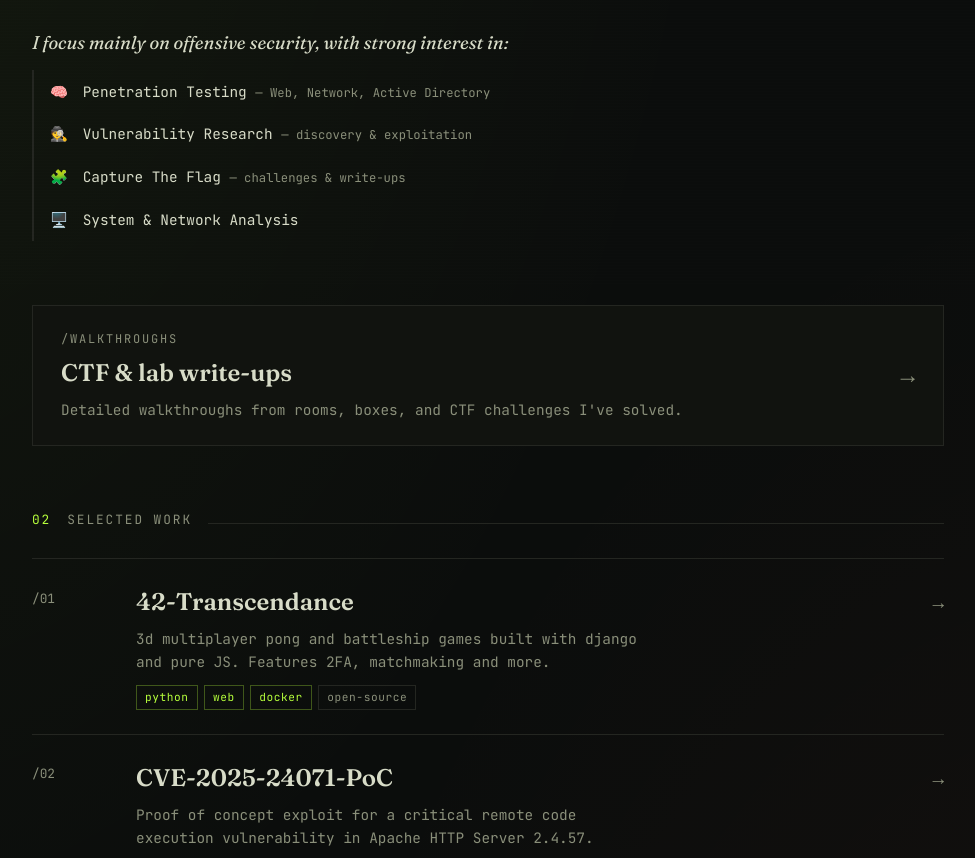
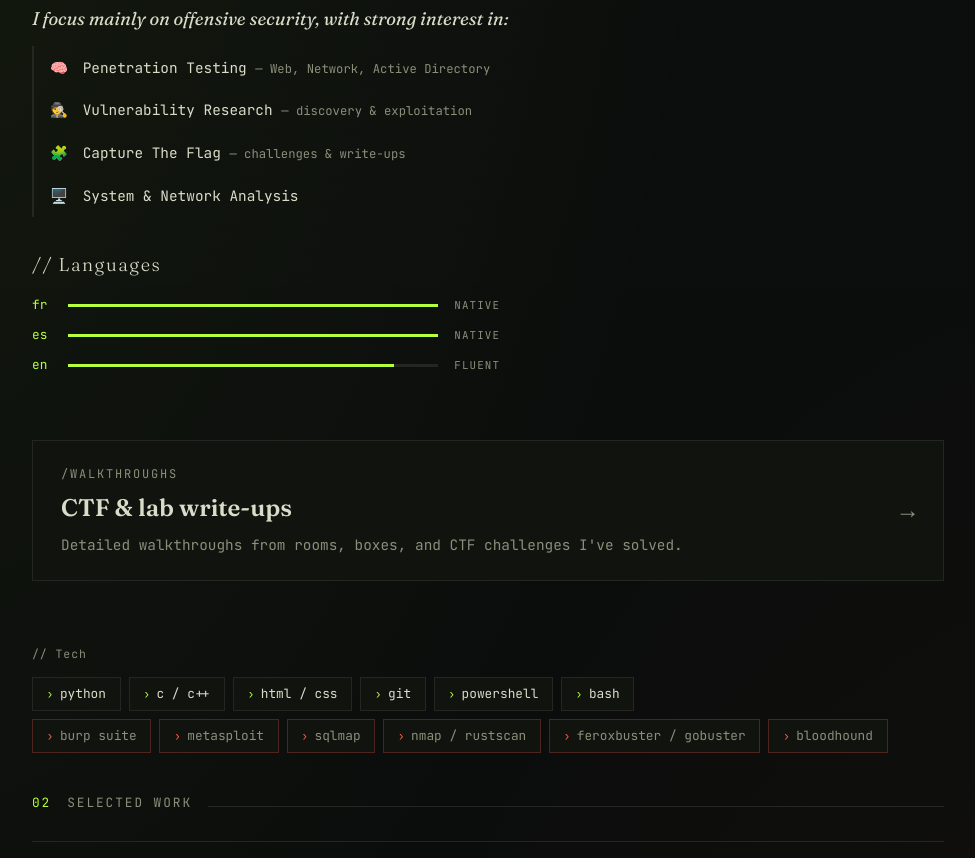
Before and after one commit to LOOKY243/portfolio, a plain HTML site: page index.html in a window 1280 px wide. Shown: the part 516-1374 px from the top of the page, without its empty margins (152-1127 px from the left). Drawn offline with Linux system fonts and the light colour scheme.

Commit message:
+ languages, + tech

```diff
--- a/index.html
+++ b/index.html
@@ -23,7 +23,7 @@
       <p class="tagline">
         <span class="hl">Developer</span> &amp; <span class="hl">pentesting student</span>.
         I break things, then build better ones.
-        Based somewhere between <code>localhost</code> and the open web.
+        Currently based in <code>France</code>.
       </p>
     </div>
     <nav class="top fade-up">
@@ -47,7 +47,27 @@
       <li><span class="focus-icon">🧩</span> Capture The Flag <span class="focus-meta">— challenges &amp; write-ups</span></li>
       <li><span class="focus-icon">🖥️</span> System &amp; Network Analysis</li>
     </ul>
+
+    <div class="lang-bars">
+      <p class="lang-heading">// Languages</p>
+      <div class="lang-row">
+        <span class="lang-code">fr</span>
+        <div class="lang-track"><div class="lang-fill" style="--w:100%"></div></div>
+        <span class="lang-tag">native</span>
+      </div>
+      <div class="lang-row">
+        <span class="lang-code">es</span>
+        <div class="lang-track"><div class="lang-fill" style="--w:100%"></div></div>
+        <span class="lang-tag">native</span>
+      </div>
+      <div class="lang-row">
+        <span class="lang-code">en</span>
+        <div class="lang-track"><div class="lang-fill" style="--w:88%"></div></div>
+        <span class="lang-tag">fluent</span>
+      </div>
+    </div>
   </section>
+
 
   <section id="walkthroughs-cta" class="fade-up">
     <a class="cta" href="walkthroughs.html">
@@ -58,6 +78,26 @@
       </div>
       <div class="cta-arrow">→</div>
     </a>
+  </section>
+
+  <section class="tech-stack fade-up">
+    <p class="stack-label">// Tech</p>
+    <div class="stack-items">
+      <div class="stack-item"><span class="stack-icon">›</span>python</div>
+      <div class="stack-item"><span class="stack-icon">›</span>c / c++</div>
+      <div class="stack-item"><span class="stack-icon">›</span>html / css</div>
+      <div class="stack-item"><span class="stack-icon">›</span>git</div>
+      <div class="stack-item"><span class="stack-icon">›</span>powershell</div>
+      <div class="stack-item"><span class="stack-icon">›</span>bash</div>
+    </div>
+    <div class="stack-items stack-items--sec">
+      <div class="stack-item stack-item--sec"><span class="stack-icon--sec">›</span>burp suite</div>
+      <div class="stack-item stack-item--sec"><span class="stack-icon--sec">›</span>metasploit</div>
+      <div class="stack-item stack-item--sec"><span class="stack-icon--sec">›</span>sqlmap</div>
+      <div class="stack-item stack-item--sec"><span class="stack-icon--sec">›</span>nmap / rustscan</div>
+      <div class="stack-item stack-item--sec"><span class="stack-icon--sec">›</span>feroxbuster / gobuster</div>
+      <div class="stack-item stack-item--sec"><span class="stack-icon--sec">›</span>bloodhound</div>
+    </div>
   </section>
 
   <section id="work" class="fade-up">
@@ -150,4 +190,4 @@
   </section>
 
   <footer>
-    <div>© <span id="year"></span> Gad Marre — built with &lt;3 and v
+    <div>© <span id="year"></span> Gad Marre.
--- a/styles.css
+++ b/styles.css
@@ -179,6 +179,128 @@ section { margin-bottom: 4rem; }
 .focus-list .focus-meta {
   color: var(--ink-dim);
   font-size: 0.85em;
+}
+
+/* Language bars */
+.lang-bars {
+  margin-top: 2rem;
+  max-width: 52ch;
+  display: flex;
+  flex-direction: column;
+  gap: 0.6rem;
+}
+
+.lang-heading {
+  font-family: var(--mono);
+  font-size: 0.72rem;
+  color: var(--ink-dim);
+  letter-spacing: 0.08em;
+  margin-bottom: 0.35rem;
+}
+
+.lang-row {
+  display: grid;
+  grid-template-columns: 2.2ch 1fr auto;
+  align-items: center;
+  gap: 1rem;
+}
+
+.lang-code {
+  font-family: var(--mono);
+  font-size: 0.8rem;
+  color: var(--accent);
+  text-transform: lowercase;
+}
+
+.lang-track {
+  position: relative;
+  height: 3px;
+  background: var(--rule);
+  overflow: hidden;
+}
+
+.lang-fill {
+  position: absolute;
+  inset: 0 auto 0 0;
+  width: var(--w);
+  background: var(--accent);
+  transform: scaleX(0);
+  transform-origin: left;
+  animation: barGrow 0.9s cubic-bezier(0.22, 1, 0.36, 1) forwards;
+  animation-delay: 0.4s;
+}
+
+@keyframes barGrow {
+  to { transform: scaleX(1); }
+}
+
+.lang-tag {
+  font-family: var(--mono);
+  font-size: 0.68rem;
+  color: var(--ink-dim);
+  text-transform: uppercase;
+  letter-spacing: 0.1em;
+  white-space: nowrap;
+}
+
+/* Tech stack */
+.tech-stack {
+  margin-bottom: 2.5rem;
+}
+
+.stack-label {
+  font-family: var(--mono);
+  font-size: 0.72rem;
+  color: var(--ink-dim);
+  letter-spacing: 0.08em;
+  margin-bottom: 0.9rem;
+}
+
+.stack-items {
+  display: flex;
+  flex-wrap: wrap;
+  gap: 0.5rem;
+}
+
+.stack-item {
+  font-family: var(--mono);
+  font-size: 0.8rem;
+  color: var(--ink);
+  padding: 0.35rem 0.85rem;
+  border: 1px solid var(--rule);
+  background: var(--bg-2);
+  transition: border-color 0.15s, color 0.15s;
+}
+
+.stack-item:hover {
+  border-color: var(--accent);
+  color: var(--accent);
+}
+
+.stack-icon {
+  color: var(--accent);
+  margin-right: 0.4rem;
+  font-size: 0.9em;
+}
+
+.stack-items--sec {
+  margin-top: 0.5rem;
+}
+
+.stack-item--sec {
+  border-color: rgba(255,94,77,0.25);
+  color: var(--ink-dim);
+}
+
+.stack-item--sec:hover {
+  border-color: var(--accent-2);
+  color: var(--accent-2);
+}
+
+.stack-icon--sec {
+  color: var(--accent-2);
+  margin-right: 0.4rem;
+  font-size: 0.9em;
 }
 
 /* CTA button (walkthroughs link) */
```
